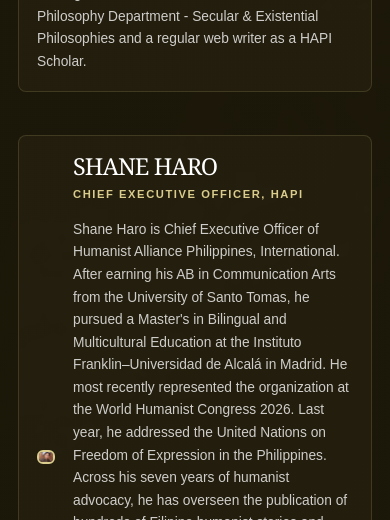
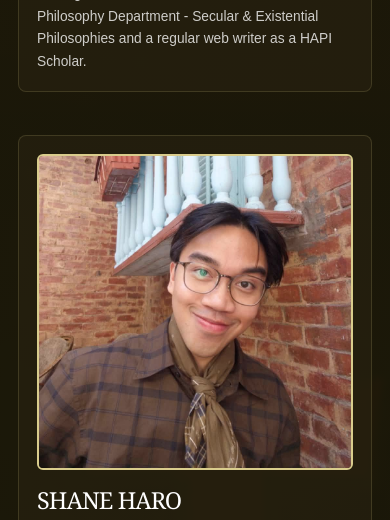
Before and after one commit to Prynxle/HAPI---Humanist-Alliance-Philippines-International-, a Next.js app: page /organizer in a window 390 px wide. Shown: the part 1360-1880 px from the top of the page. Built offline with nearby package versions, Linux system fonts and the light colour scheme; no server answers.

Commit message:
Fix organizer featured portrait sizes on mobile

```diff
--- a/app/globals.css
+++ b/app/globals.css
@@ -74,7 +74,7 @@
 .featured-profile.image-right .featured-portrait{order:2}
 .featured-profile.image-right .featured-identity{order:1}
 .featured-portrait{position:relative;aspect-ratio:4/5;overflow:hidden;background:#302715;border:2px solid var(--gold);border-radius:6px}
-.featured-portrait img{width:100%;height:100%;object-fit:cover;display:block;filter:saturate(.9)}
+.featured-portrait img{width:100%;height:100%;object-fit:cover;object-position:center;display:block;filter:saturate(.9)}
 .featured-identity{min-width:0}
 .featured-name{letter-spacing:-.04em;margin:0 0 8px;font:clamp(1.6rem,2.6vw,2.4rem)/1.05 Georgia,serif;color:#fff;text-transform:uppercase}
 .featured-title{color:var(--gold);text-transform:uppercase;letter-spacing:.14em;font:600 .7rem/1.5 Arial,Helvetica,sans-serif;margin:0 0 16px}
@@ -89,11 +89,11 @@
 .organizer-grid-four{grid-template-columns:repeat(4,minmax(0,1fr))}
 .organizer-card{display:grid;gap:12px;padding:14px;background:rgba(42,36,18,.58);border:1px solid rgba(217,204,140,.16);border-radius:8px}
 .organizer-card-portrait{position:relative;aspect-ratio:3/4;overflow:hidden;background:#302715;border:1px solid rgba(217,204,140,.28);border-radius:6px}
-.organizer-card-portrait img{width:100%;height:100%;object-fit:cover;display:block;filter:saturate(.88)}
+.organizer-card-portrait img{width:100%;height:100%;object-fit:cover;object-position:center;display:block;filter:saturate(.88)}
 .organizer-card-name{letter-spacing:-.03em;margin:0;font:clamp(1rem,1.4vw,1.25rem)/1.1 Georgia,serif;color:#fff;text-transform:uppercase}
 .organizer-card-title{color:rgba(255,255,255,.72);margin:0;font:.78rem/1.5 Arial,Helvetica,sans-serif}
 @media(max-width:900px){.organizer-grid-four{grid-template-columns:repeat(2,minmax(0,1fr))}.organizer-grid-three{grid-template-columns:repeat(2,minmax(0,1fr))}}
-@media(max-width:760px){.organizer-heading-row{grid-template-columns:1fr;gap:24px;align-items:start}.organizer-theme{max-width:520px}.organizer-shell{padding-top:clamp(90px,12vh,124px)}.featured-profile{grid-template-columns:1fr;gap:18px;padding:18px}.featured-profile.image-right .featured-portrait,.featured-profile.image-right .featured-identity{order:initial}.featured-portrait{aspect-ratio:4/3}.organizer-grid-two{grid-template-columns:1fr}}
-@media(max-width:560px){.organizer-page{padding-bottom:60px}.organizer-shell{width:calc(100% - 36px)}.organizer-header h1{font-size:clamp(2.6rem,13vw,4.4rem)}.organizer-heading-row{margin-top:18px;padding-bottom:24px}.featured-name{font-size:clamp(1.3rem,6vw,1.8rem)}.featured-bio{font-size:.86rem;line-height:1.64}.organizer-grid-four,.organizer-grid-three{grid-template-columns:1fr}}
-@media(max-width:370px){.organizer-shell{width:calc(100% - 30px)}.organizer-card{padding:12px}}
+@media(max-width:760px){.organizer-heading-row{grid-template-columns:1fr;gap:24px;align-items:start}.organizer-theme{max-width:520px}.organizer-shell{padding-top:clamp(90px,12vh,124px)}.featured-profile{grid-template-columns:1fr;gap:18px;padding:18px}.featured-profile.image-right{grid-template-columns:1fr}.featured-profile.image-right .featured-portrait,.featured-profile.image-right .featured-identity{order:initial}.featured-portrait{aspect-ratio:4/5}.featured-portrait.landscape{aspect-ratio:4/3}.featured-portrait.square{aspect-ratio:1/1}.featured-portrait.portrait{aspect-ratio:3/4}.organizer-card-portrait{max-height:200px}.organizer-grid-two{grid-template-columns:repeat(2,minmax(0,1fr))}}
+@media(max-width:560px){.organizer-page{padding-bottom:60px}.organizer-shell{width:calc(100% - 36px)}.organizer-header h1{font-size:clamp(2.6rem,13vw,4.4rem)}.organizer-heading-row{margin-top:18px;padding-bottom:24px}.featured-name{font-size:clamp(1.3rem,6vw,1.8rem)}.featured-bio{font-size:.86rem;line-height:1.64}.organizer-grid-four,.organizer-grid-three,.organizer-grid-two{grid-template-columns:repeat(2,minmax(0,1fr))}.organizer-card-portrait{max-height:160px}}
+@media(max-width:370px){.organizer-shell{width:calc(100% - 30px)}.organizer-card{padding:12px}.organizer-grid-two,.organizer-grid-three,.organizer-grid-four{grid-template-columns:1fr}.organizer-card-portrait{max-height:140px}}
 @media(prefers-reduced-motion:reduce){.featured-profile,.organizer-card,.featured-portrait img,.organizer-card-portrait img{transition:none}}
--- a/app/organizer/page.tsx
+++ b/app/organizer/page.tsx
@@ -89,7 +89,7 @@
               key={person.name}
               className={`featured-profile ${index % 2 === 0 ? "image-left" : "image-right"}`}
             >
-              <div className="featured-portrait">
+              <div className={`featured-portrait ${person.orientation}`}>
                 <img
                   src={person.image}
                   alt={`Portrait of ${person.name}`}
--- a/data/organizers.ts
+++ b/data/organizers.ts
@@ -23,6 +23,7 @@
   title: string;
   bio: string;
   image: string;
+  orientation: "landscape" | "portrait" | "square";
 }
 
 export interface InstitutionalRepresentative {
@@ -37,24 +38,28 @@
     title: "MASTER OF CEREMONIES, PROJECT HEAD CHIEF OF ACADEMIC AFFAIRS",
     bio: "Jaztine Santos is the project head and the master of ceremonies of the 1st Secular Philosophical Paper Conference sponsored by Humanists International through the Young Humanist Grant. He took his undergraduate degree in Philosophy at the Polytechnic University of the Philippines and graduated with a grade of 1.16. He is currently taking his Master's degree in Philosophy at Ateneo de Manila University. His research interests and intended areas of specialization are philosophy of religion and the occult, academic theology, phenomenology and existentialism, time travel, and metaethics. Outside the academia, he loves making espresso as a barista and making covers with his piano, vocals, and violin. He is also obsessed with music that evokes nostalgia with heavy synths, pads, and reverbed beats which made him a fan of Nightly, Fly By Midnight, LANY, WOAH, Hazlett, and Chezile. As a secular humanist, he is currently serving as the Chief of Academic Affairs of HAPI's Philosophy Department - Secular & Existential Philosophies and a regular web writer as a HAPI Scholar.",
     image: jaztineImage.src,
+    orientation: "landscape",
   },
   {
     name: "SHANE HARO",
     title: "CHIEF EXECUTIVE OFFICER, HAPI",
     bio: "Shane Haro is Chief Executive Officer of Humanist Alliance Philippines, International. After earning his AB in Communication Arts from the University of Santo Tomas, he pursued a Master's in Bilingual and Multicultural Education at the Instituto Franklin–Universidad de Alcalá in Madrid. He most recently represented the organization at the World Humanist Congress 2026. Last year, he addressed the United Nations on Freedom of Expression in the Philippines. Across his seven years of humanist advocacy, he has overseen the publication of hundreds of Filipino humanist stories and thinkpieces on the HAPI website. As Chief of the HAPI Scholars, he oversees the training of young humanist writers and artists from across the Philippines, drawing on their creativity to help promote humanism among Filipino youth. Through their help, he produced the Philippines' first-ever humanist animation series. He has an unusual obsession with pop culture, and could probably slay pop culture trivia night with you.",
     image: shaneImage.src,
+    orientation: "square",
   },
   {
     name: "KELLY KIM SEPIDA",
     title: "ART DIRECTOR, HAPI",
     bio: "Kelly Kim F. Sepida is HAPI's Art Director and the official graphic artist of the 1st Secular Philosophical Paper Conference. He is responsible for the aesthetic visuals of HAPI, of the publication materials of the event posted in our social media platforms, and of the merchandise - particularly, the conference booklet. He graduated summa cum laude with a degree on Architectural Drafting at Carlos Hilado Memorial State University - Talisay (Main) Campus. Beyond his design work, he enjoys binge-watching animated and horror films.",
     image: kellyImage.src,
+    orientation: "portrait",
   },
   {
     name: "ANNIKA PALAGANAS",
     title: "SOCIAL MEDIA DIRECTOR",
     bio: "Annika Palaganas is the Social Media Director of HAPI. She is the brains behind HAPI's social media strategy in general and for promoting and disseminating information on the 1st Secular Philosophical Paper Conference to ensure that it gains maximum visibility. She graduated cum laude with a Bachelor's degree on Organizational Communication at the University of the Philippines - Manila. In her free time she enjoys going to the gym, reading and writing.",
     image: annikaImage.src,
+    orientation: "square",
   },
 ];
 
```
